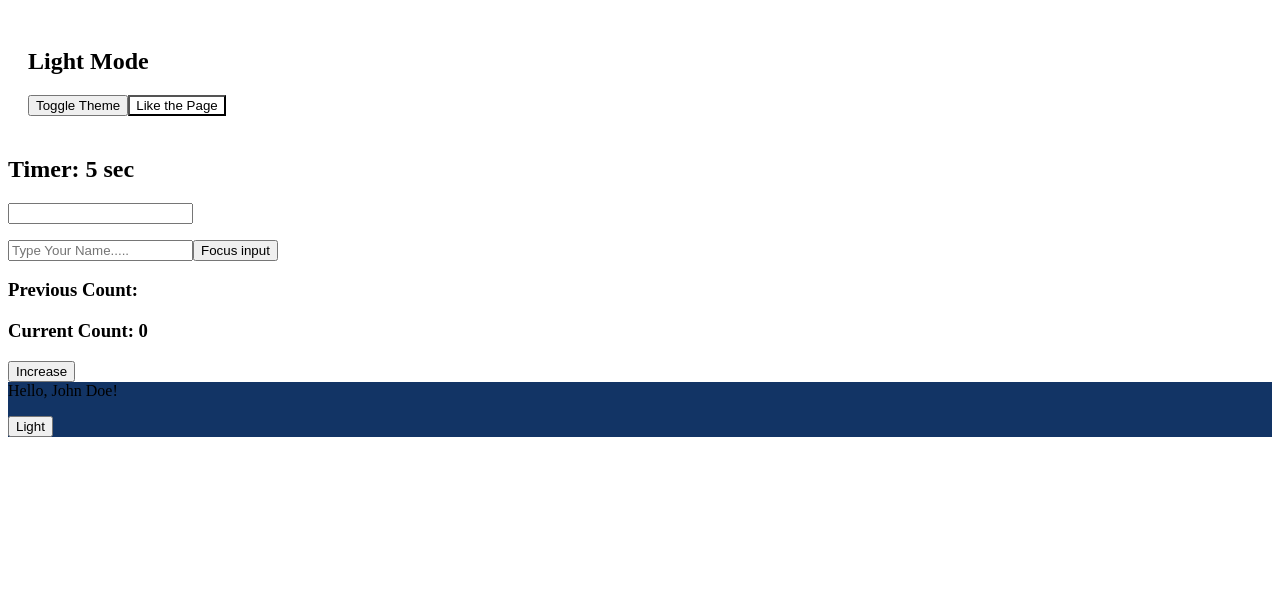
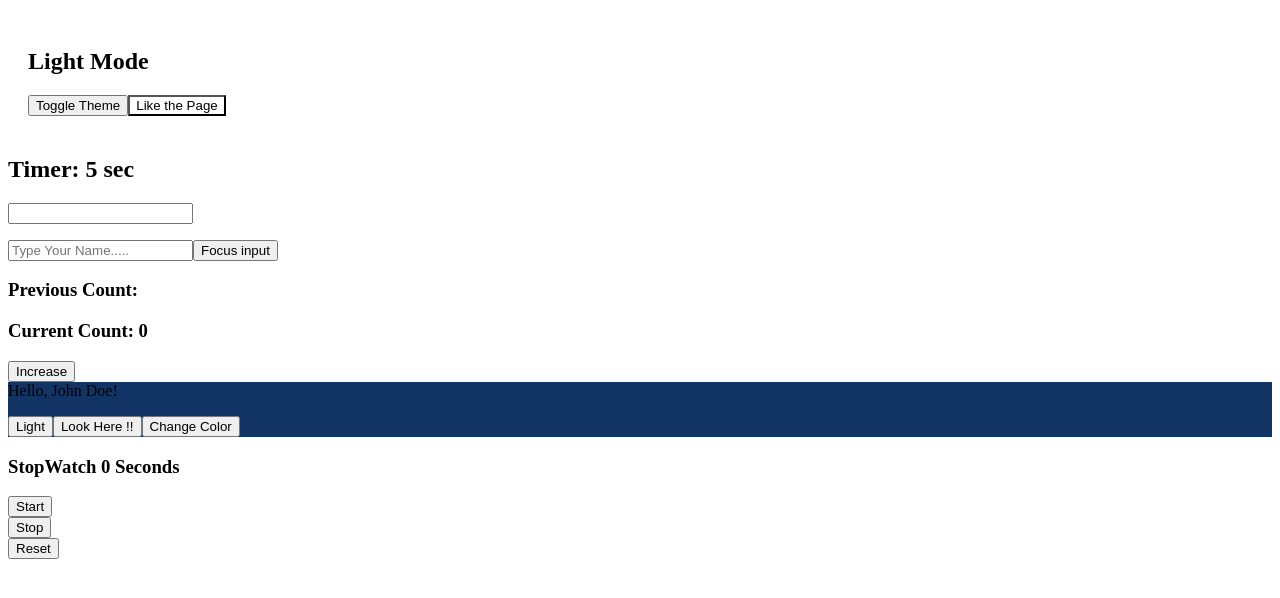
Before and after one commit to jaydipchangani/MERN, a React (Create React App) app in the folder React/my-app/: page / in a window 1280 px wide. Shown: the top 598 px of the page. Built offline with nearby package versions, Linux system fonts and the light colour scheme; the HTML template or start-up script is replaced by a standard one.

Commit message:
Add stopwatch functionality to ComponentB and enhance ComponentC with color change feature

```diff
--- a/React/my-app/src/components/ComponentB.jsx
+++ b/React/my-app/src/components/ComponentB.jsx
@@ -1,10 +1,35 @@
-import React from 'react'
+import React, { useRef, useState } from 'react'
 import ComponentC from './ComponentC'
 
 const ComponentB = () => {
+    const [time,setTime]= useState(0)
+    let timeRef = useRef(null)
+
+    function startStopWatch(){
+        timeRef.current=setInterval(()=>{
+            setTime(time=>time+1)
+        },1000)
+    }
+
+    function stopStopWatch(){
+        clearInterval(timeRef.current)
+        timeRef.current=null
+    }
+
+    function resetStopWatch(){
+        stopStopWatch()
+        setTime(0)
+    }
   return (
     <div>
       <ComponentC />
+      <h3>StopWatch {time} Seconds</h3>
+
+      <button onClick={startStopWatch}>Start</button>
+      <br/>
+      <button onClick={stopStopWatch}>Stop</button>
+      <br/>
+      <button onClick={resetStopWatch}>Reset</button>
 
     </div>
   )
--- a/React/my-app/src/components/ComponentC.jsx
+++ b/React/my-app/src/components/ComponentC.jsx
@@ -1,4 +1,4 @@
-import {React, useContext} from 'react'
+import {React, useContext, useRef} from 'react'
 import { UserContext } from './UseContextExample';
 import { ThemeContext } from './ComponentA';
 
@@ -6,12 +6,20 @@ const ComponentC = () => {
     const user = useContext(UserContext); // Consuming context
 
     const myTheme=useContext(ThemeContext)
+    const btnColor =useRef()
+    function changeColor(){
+        btnColor.current.style.backgroundColor="Red"
+        btnColor.current.style.width="200px"
+    }
 
   return (
     <div style={{background: myTheme.theme ? "#123465" : "#654321"}}>
       Hello, {user.name}!<p></p>
       {myTheme.theme}
       <button onClick={()=>myTheme.setTheme(!myTheme.theme)}> {myTheme.theme ? "Light" : "Dark"}</button>
+
+      <button ref={btnColor}>Look Here !!</button>
+      <button onClick={changeColor}>Change Color</button>
     </div>
   )
 }
```
